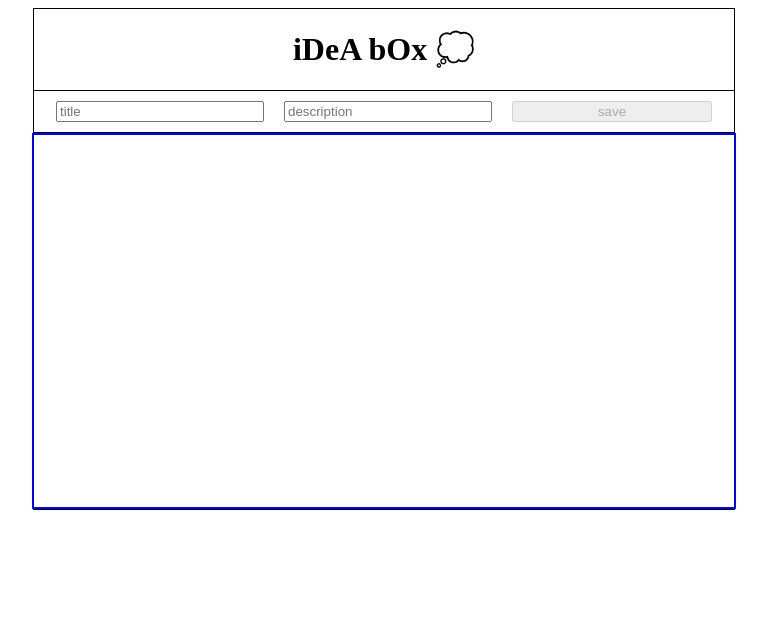
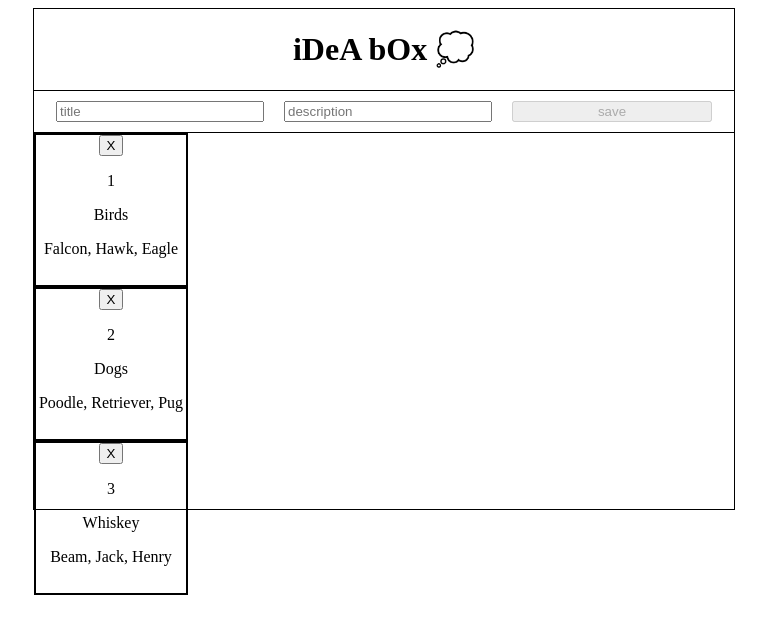
Before and after one commit to ZaneMeroff/vue_idea_box_2021, a Vue app: page / in a window 1280 px wide. Shown: the top 634 px of the page, without its empty margins (256-1023 px from the left). Built offline with nearby package versions, Linux system fonts and the light colour scheme.

Commit message:
Import Idea and add instance to IdeasContainer

```diff
--- a/src/components/IdeasContainer.vue
+++ b/src/components/IdeasContainer.vue
@@ -1,13 +1,27 @@
 <template>
-  <form class="ideas-outer-container">
+  <div class="ideas-outer-container">
 
-  </form>
+    <Idea
+      v-for="idea in ideas"
+      :id="idea.id"
+      :title="idea.title"
+      :description="idea.description"
+      @delete="handleDelete"
+    />
+
+  </div>
 </template>
 
 <script>
+  import Idea from "./Idea.vue"
   export default {
     name: "IdeasContainer",
-    props: [],
+    components: {
+      Idea,
+    },
+    props: {
+      ideas: { type: Array, default: ()=> [] },
+    },
     data() {
       return {
 
@@ -15,6 +29,9 @@
     },
     methods: {
 
+      handleDelete(id) {
+        this.$emit("delete", id)
+      },
     },
     mounted() {
 
@@ -25,7 +42,6 @@
 <style scoped>
 
   .ideas-outer-container {
-    border: 2px solid blue;
     height: 100%;
     width: 100%;
     text-align: center;
```
